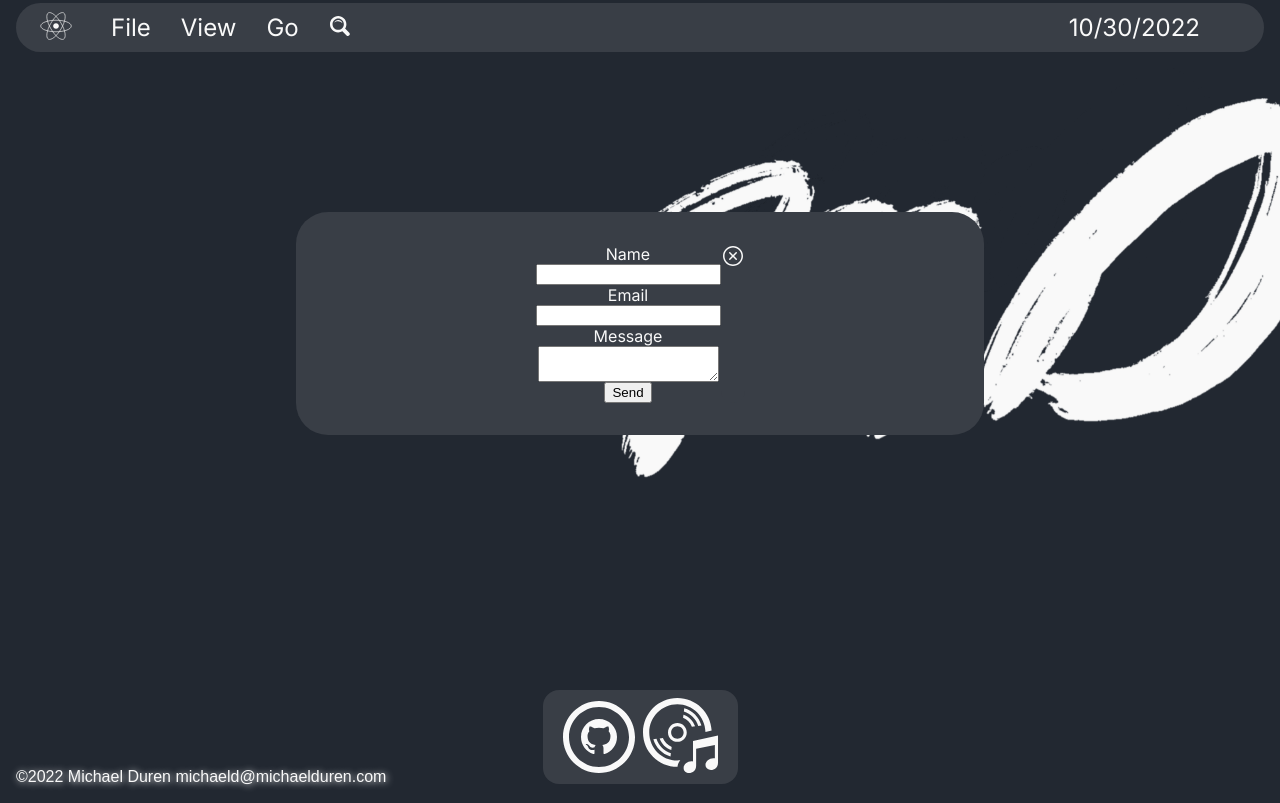
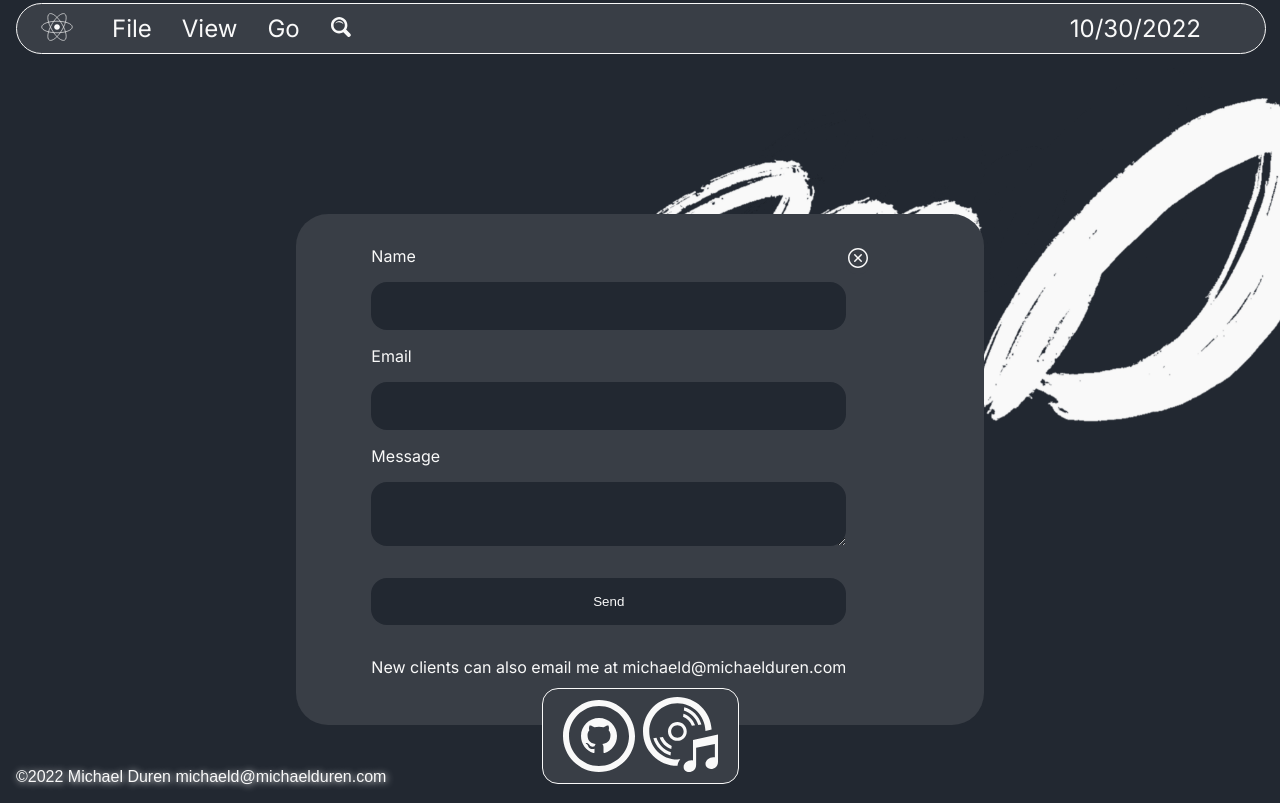
Before and after one commit to michael-duren/michael-duren-portfolio, a React (Create React App) app: page /contact in a window 1280 px wide. Built offline with nearby package versions, Linux system fonts and the light colour scheme; a web font is replaced by a local one.

Commit message:
adjusted styles, borders

```diff
--- a/src/components/dock/dock.componet.styles.jsx
+++ b/src/components/dock/dock.componet.styles.jsx
@@ -7,6 +7,7 @@ export const DockButton = styled.button`
   border-radius: 1rem;
   transition-duration: 3s;
   margin-bottom: 1rem;
+  border: 0.5px solid ${(props) => props.theme.bodyFontColor};
   @keyframes fadeInAnimation {
     0% {
       margin-bottom: 0rem;
--- a/src/components/dropdown-menu/dropdown-menu.component.styles.jsx
+++ b/src/components/dropdown-menu/dropdown-menu.component.styles.jsx
@@ -6,7 +6,7 @@ export const DropDownContainer = styled.div`
   z-index: 1;
   border-radius: 2rem;
   background-color: ${(props) => props.theme.primaryColor};
-  filter: drop-shadow(1px 1px 5px ${(props) => props.theme.dropShadowColor});
+  border: 0.5px solid ${(props) => props.theme.bodyFontColor};
   margin: 0.5rem;
 `;
 
--- a/src/routes/about/about-overview/about-overview.component.styles.jsx
+++ b/src/routes/about/about-overview/about-overview.component.styles.jsx
@@ -20,6 +20,7 @@ export const ImageContainer = styled.div`
 
 export const ContentContainer = styled.div`
   padding-left: 3rem;
+  padding-right: 1rem;
   margin-bottom: 2rem;
   h1 {
     padding-bottom: 1rem;
--- a/src/routes/about/about.component.styles.jsx
+++ b/src/routes/about/about.component.styles.jsx
@@ -7,6 +7,7 @@ export const AboutContainer = styled.div`
   min-height: 20rem;
   align-items: center;
   background-color: ${(p) => p.theme.primaryColor};
+  border: 0.5px solid ${(props) => props.theme.bodyFontColor};
   position: fixed;
   top: 50%;
   left: 50%;
--- a/src/routes/contact/contact.component.jsx
+++ b/src/routes/contact/contact.component.jsx
@@ -1,10 +1,17 @@
-import { useRef } from 'react';
+import { useRef, useContext, useState } from 'react';
 import emailjs from '@emailjs/browser';
-import { FormContainer } from './contact.component.styles';
+import {
+  FormContainer,
+  CloseWindowContainer,
+  SentReciept,
+} from './contact.component.styles';
 import CloseWindowButton from '../../components/close-window/close-window.component';
+import { ThemeContext } from 'styled-components';
 
 const Contact = () => {
+  const { id } = useContext(ThemeContext);
   const form = useRef();
+  const [sentReciept, setSentReciept] = useState(false);
 
   const sendEmail = (e) => {
     e.preventDefault();
@@ -19,9 +26,11 @@ const Contact = () => {
       .then(
         (result) => {
           console.log(result.text);
+          setSentReciept(true);
         },
         (error) => {
           console.log(error.text);
+          setSentReciept(false);
         }
       );
   };
@@ -30,14 +39,24 @@ const Contact = () => {
     <FormContainer>
       <form ref={form} onSubmit={sendEmail}>
         <label>Name</label>
-        <input type="text" name="user_name" />
+        <input type="text" name="user_name" required />
         <label>Email</label>
-        <input type="email" name="user_email" />
+        <input type="email" name="user_email" required />
         <label>Message</label>
         <textarea name="message" />
-        <input type="submit" value="Send" />
+        <button type="submit" value="Send">
+          Send
+        </button>
+        {sentReciept ? (
+          <SentReciept>Successfully Submitted</SentReciept>
+        ) : (
+          <div></div>
+        )}
+        <p>New clients can also email me at michaeld@michaelduren.com</p>
       </form>
-      <CloseWindowButton />
+      <CloseWindowContainer>
+        <CloseWindowButton id={id} />
+      </CloseWindowContainer>
     </FormContainer>
   );
 };
--- a/src/routes/contact/contact.component.styles.jsx
+++ b/src/routes/contact/contact.component.styles.jsx
@@ -11,7 +11,48 @@ export const FormContainer = styled.div`
 
   form {
     display: flex;
-    align-items: center;
     flex-direction: column;
   }
+
+  input,
+  textarea {
+    box-sizing: border-box;
+    padding: 1rem 2rem;
+    width: 100%;
+    border-radius: 1rem;
+    background-color: ${(props) => props.theme.bodyBackgroundColor};
+    color: ${(props) => props.theme.bodyFontColor};
+    border: none;
+    margin: 1rem 0rem;
+    font-family: 'Inter', sans-serif;
+  }
+
+  button {
+    background-color: ${(props) => props.theme.bodyBackgroundColor};
+    color: ${(props) => props.theme.bodyFontColor};
+    margin-top: 1rem;
+    padding: 1rem;
+    cursor: pointer;
+    border-radius: 1rem;
+    transition-duration: 1s;
+
+    &:hover {
+      padding: 1.25rem;
+      font-size: 1rem;
+    }
+  }
+
+  p {
+    margin-top: 2rem;
+  }
 `;
+
+export const CloseWindowContainer = styled.div`
+  width: 10%;
+`;
+
+export const SentReciept = styled.div`
+  color: green;
+  text-align: center;
+  margin: 1rem 0;
+`;
--- a/src/routes/home/home.component.styles.jsx
+++ b/src/routes/home/home.component.styles.jsx
@@ -33,6 +33,7 @@ export const Title = styled.div`
 
 export const HomeWindowContainer = styled.div`
   background-color: ${(props) => props.theme.primaryColor};
+  border: 0.5px solid ${(props) => props.theme.bodyFontColor};
   display: flex;
   flex-direction: column;
   width: 50vh;
--- a/src/routes/navigation/navigation.component.styles.jsx
+++ b/src/routes/navigation/navigation.component.styles.jsx
@@ -10,6 +10,7 @@ export const NavigationContainer = styled.div`
   border-radius: 2rem;
   width: 100%;
   transition-duration: 500ms;
+  border: 0.5px solid ${(props) => props.theme.bodyFontColor};
 
   &:hover {
     background-color: ${(p) => p.theme.primaryColor};
```
